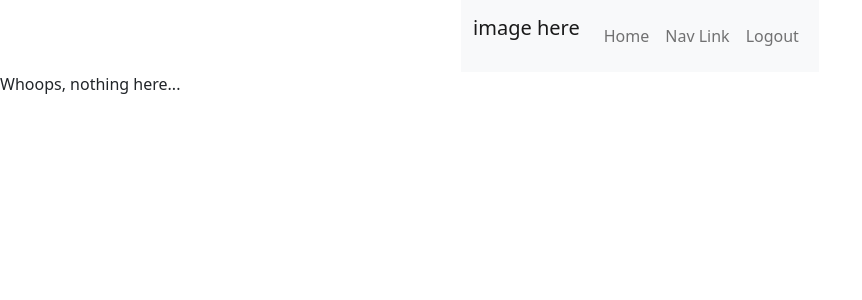
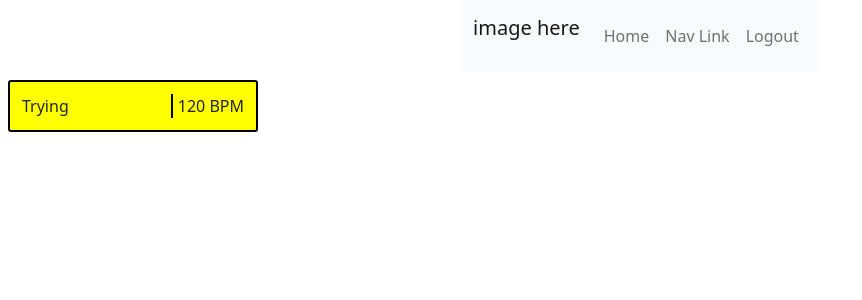
Before and after one commit to wes-mitchell/get-set-full-stack, a React (Create React App) app in the folder get-set-full-stack/client/: page /track in a window 1280 px wide. Shown: the top 300 px of the page, without its empty margins (0-862 px from the left). Built offline with nearby package versions, Linux system fonts and the light colour scheme; no server answers; sample sign-in values are in the browser's storage.

Commit message:
completes initial track component with no styling

```diff
--- a/get-set-full-stack/client/src/components/ApplicationViews.js
+++ b/get-set-full-stack/client/src/components/ApplicationViews.js
@@ -3,6 +3,7 @@ import { Routes, Route, Navigate } from "react-router-dom";
 import Login from "./Login";
 import Register from "./Register";
 import { Home } from "./Home";
+import { Track } from "./Track/Track";
 
 
 export default function ApplicationViews({ isLoggedIn }) {
@@ -13,7 +14,8 @@ export default function ApplicationViews({ isLoggedIn }) {
                     <Route index element={isLoggedIn ? <Home isLoggedIn={isLoggedIn} /> : <Navigate to="/login" />}
                     />
 
-                    <Route path="listings" >
+                    <Route path="track" >
+                        <Route index element={isLoggedIn ? <Track isLoggedIn={isLoggedIn} /> : <Navigate to="/login" />} />
                     </Route>
 
                     <Route path="categories">
--- /dev/null
+++ b/get-set-full-stack/client/src/components/Track/Track.css
@@ -0,0 +1,16 @@
+.trackContainer {
+    display: flex;
+    flex-direction: row;
+    border: 2px solid black;
+    border-radius: 3px;
+    max-width: 250px;
+    background-color: yellow;
+    padding: 12px;
+    justify-content: space-between;
+    margin: 8px;
+}
+
+.trackBpm {
+    border-left: solid black 2px;
+    padding-left: 5px;
+}
--- /dev/null
+++ b/get-set-full-stack/client/src/components/Track/Track.js
@@ -0,0 +1,28 @@
+import React from "react";
+import { useState, useEffect } from "react";
+import { useNavigate } from "react-router-dom";
+import './Track.css'
+
+export const Track = () => {
+    const [track, setTrack] = useState({
+        id: 1,
+        name: "Trying",
+        bpm: 120,
+        Notes: "don't rush",
+        userProfileId: 1,
+        BandId: 1,
+        runTime: "00:03:20"
+    })
+
+    return (
+        <div className="trackContainer">
+            <div className="trackName">
+                <span>{track.name}</span>
+            </div>
+            <div className="trackBpm">
+                <span>{track.bpm} BPM</span>
+            </div>
+        </div>
+
+    )
+}
```
